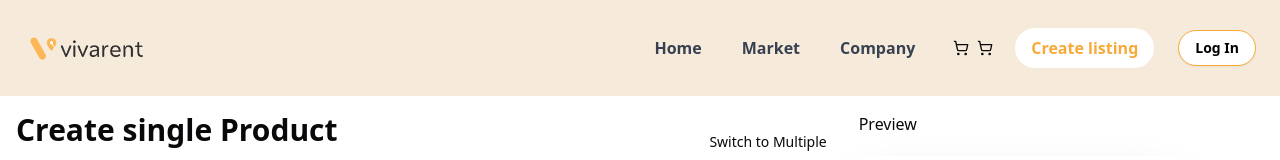
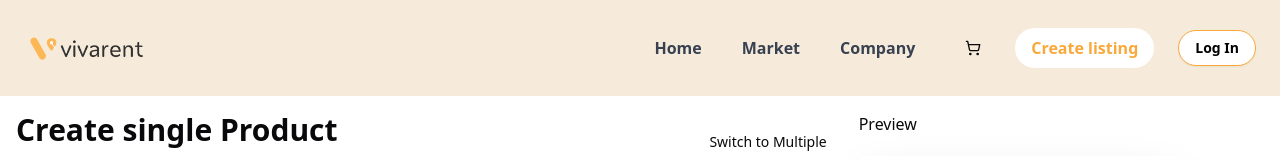
Before and after one commit to sachinydv5/Hermes, a React (Vite) app in the folder Hermes-Frontend/: page /createsingle in a window 1280 px wide. Shown: the top 160 px of the page. Built offline with nearby package versions, Linux system fonts and the light colour scheme.

Commit message:
remove carticon

```diff
--- a/Hermes-Frontend/src/components/common/Header.tsx
+++ b/Hermes-Frontend/src/components/common/Header.tsx
@@ -52,7 +52,6 @@ const Header = () => {
 
           {/* Cart Icon */}
           <Button variant="ghost" size="icon" aria-label="Shopping cart">
-            <ShoppingCart className="" />
             <ShoppingCart className="h-6 w-6" />
           </Button>
 
```
